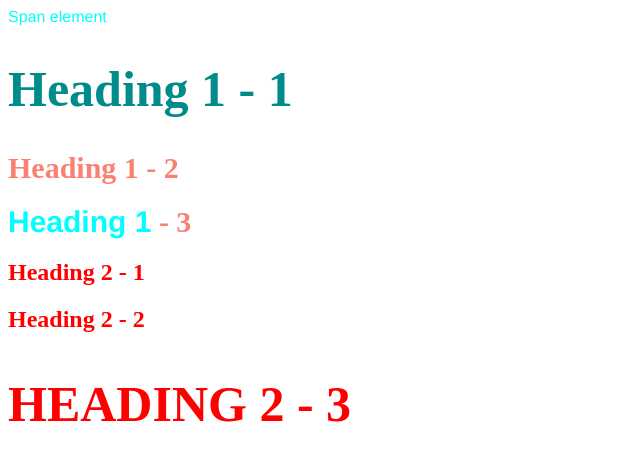
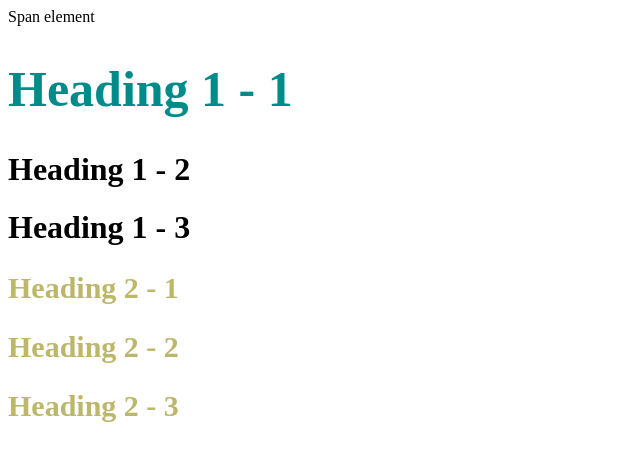
Before and after one commit to anemone112/Ed-the-cat, a plain HTML site: page style-test.html in a window 1280 px wide. Shown: the whole page, without its empty margins (0-640 px from the left). Drawn offline with Linux system fonts and the light colour scheme.

```diff
--- a/css/style.css
+++ b/css/style.css
@@ -1,16 +1,17 @@
-h1{
-    font-size: 30px;
-    color:salmon;
-}
-h2{
-    color:red;
-}
-.big{
-    font-size: 50px;
-}
-.uppercase{
-    text-transform: uppercase;
-}
-span{
-    color:aqua; font-family:'Franklin Gothic Medium', 'Arial Narrow', Arial, sans-serif;
-}
+<style>
+    body{
+        background-color: lemonchiffon;
+    }
+    .right-box{
+        font-size:20px;font-family:Arial, Helvetica, sans-serif;
+    }
+    h2{
+        font-size:30px;color:darkkhaki;
+    }
+    .main-font{
+        font-size:20px;font-family:'Gill Sans', 'Gill Sans MT', Calibri, 'Trebuchet MS', sans-serif;
+    }
+    .subheading{
+        font-size:25px;font-family:'Gill Sans', 'Gill Sans MT', Calibri, 'Trebuchet MS', sans-serif;
+    }
+</style>
```
